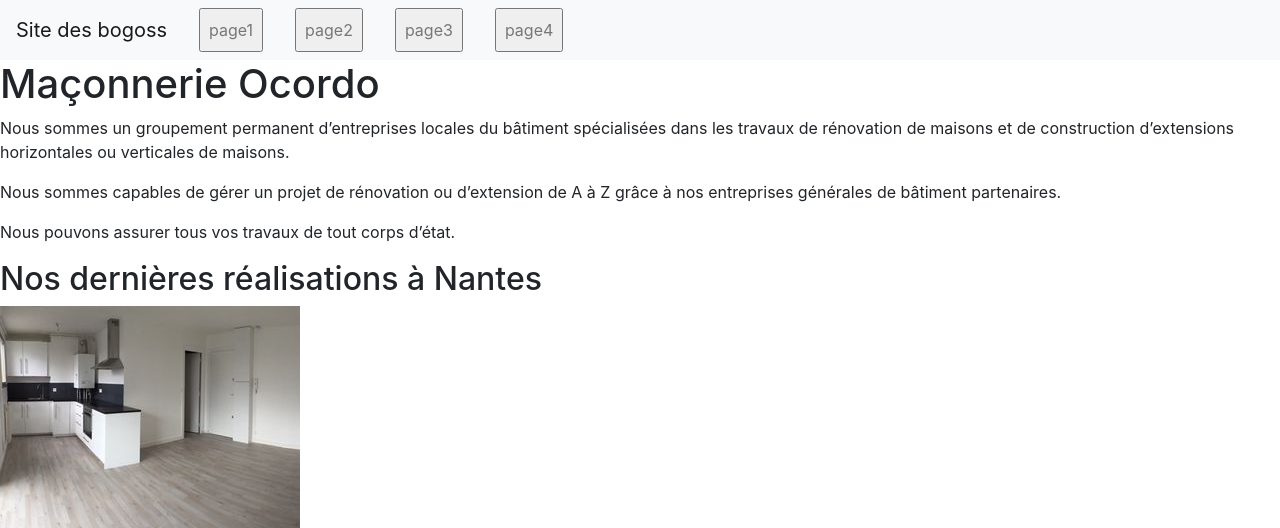
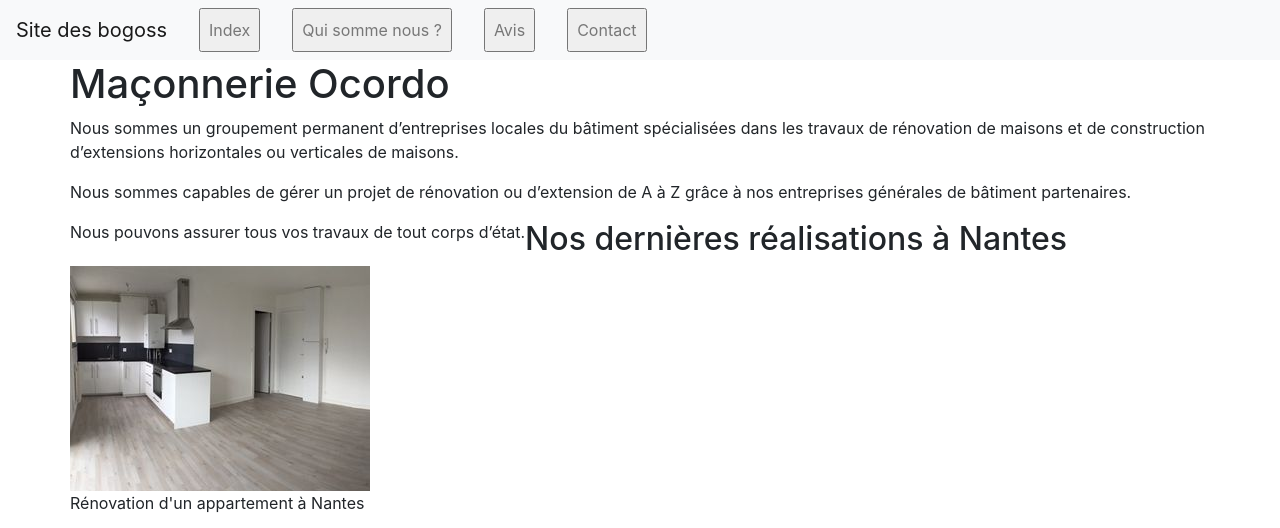
Before and after one commit to TonyRouyer/ProjetGroupePHP, a PHP site: page / in a window 1280 px wide. Shown: the top 528 px of the page. Run offline with PHP 8.4, Linux system fonts and the light colour scheme.

Commit message:
Ajout redirection et boostrap

```diff
--- a/index.php
+++ b/index.php
@@ -15,31 +15,31 @@
             <div class="collapse navbar-collapse" id="navbarNav">
                 <ul class="navbar-nav">
                 <li class="nav-item">
-                    <form action="index.php" method="POST">
-                        <input type="submit" class="nav-link mx-3" name="page1"   value="page1" />
+                    <form action="id1.html" method="POST">
+                        <input type="submit" class="nav-link mx-3" name="page1"   value="Index" />
                     </form>
                 </li>
 
                 <li class="nav-item">
-                    <form action="index.php" method="POST">
-                        <input type="submit" class="nav-link mx-3"  name="page2"   value="page2" />
+                    <form action="id2.html" method="POST">
+                        <input type="submit" class="nav-link mx-3"  name="page2"   value="Qui somme nous ?" />
                     </form>
                 </li>
                 <li class="nav-item">
-                    <form action="index.php" method="POST">
-                        <input type="submit" class="nav-link mx-3"  name="page3" value="page3" />
+                    <form action="id3.html" method="POST">
+                        <input type="submit" class="nav-link mx-3"  name="page3" value="Avis" />
                     </form>
                 </li>
                 <li class="nav-item">
-                    <form action="index.php" method="POST">
-                        <input type="submit" class="nav-link mx-3"  name="page4"  value="page4" />
+                    <form action="id4.html" method="POST">
+                        <input type="submit" class="nav-link mx-3"  name="page4"  value="Contact" />
                     </form>
                 </li>
                 </ul>
             </div>
         </nav>
-
-
+        <div class="container">
+            <div class="row">
                 <?php
                     $xml = simplexml_load_file("source.xml") or die("Error: Cannot create object");
                     if(isset($_POST['page1'])) {
@@ -54,5 +54,17 @@
                         echo $xml->page[0]->content;
                     }
                 ?>
+            </div>
+        </div>
+
+        <footer>
+            <div class="container">
+                <div class="row">
+
+                </div>
+            </div>
+        </footer>
+
+
     </body>
 </html>
```
Lines whose indentation alone changed are shown as unchanged.
